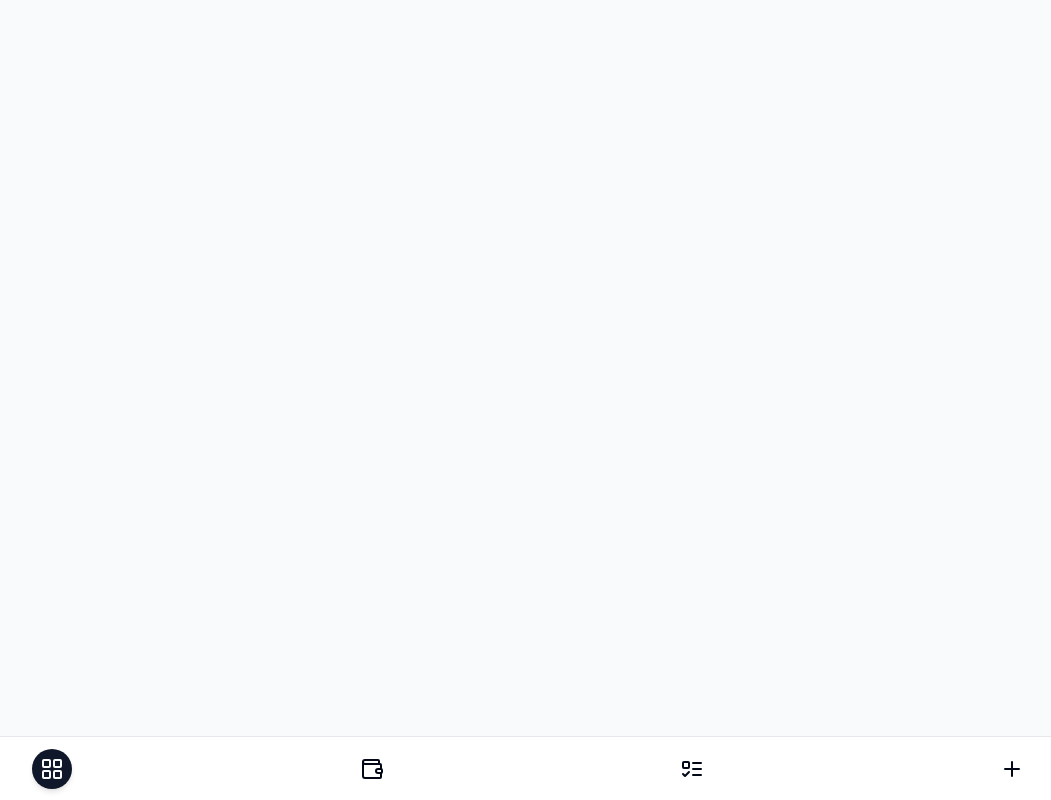
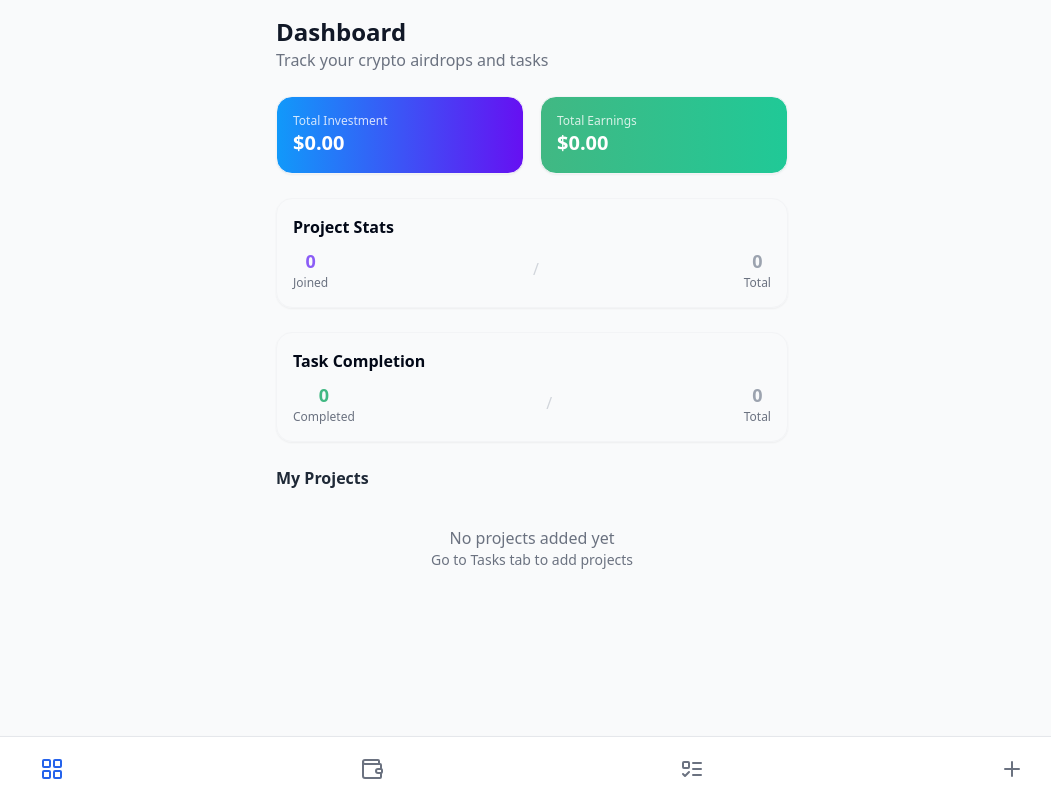
Before and after one commit to Vansh8084/1, a React (Vite) app: page / in a window 1280 px wide. Shown: the whole page, without its empty margins (108-1159 px from the left). Built offline with nearby package versions, Linux system fonts and the light colour scheme.

Commit message:
Fix: Make content visible
Ensure content renders correctly.

```diff
--- a/src/App.tsx
+++ b/src/App.tsx
@@ -4,7 +4,6 @@ import { Toaster as Sonner } from "@/components/ui/sonner";
 import { TooltipProvider } from "@/components/ui/tooltip";
 import { QueryClient, QueryClientProvider } from "@tanstack/react-query";
 import { BrowserRouter, Routes, Route } from "react-router-dom";
-import Index from "./pages/Index";
 import NotFound from "./pages/NotFound";
 import Explore from "@/components/views/Explore";
 import ProjectDetail from "@/components/views/ProjectDetail";
@@ -23,7 +22,6 @@ const App = () => (
       <BrowserRouter>
         <Routes>
           <Route path="/" element={<MainLayout />}>
-            {/* Render dashboard directly here, same for other tabs */}
             <Route index element={<Dashboard />} />
             <Route path="investment" element={<Investment />} />
             <Route path="tasks" element={<Tasks />} />
--- a/src/components/layout/MainLayout.tsx
+++ b/src/components/layout/MainLayout.tsx
@@ -1,6 +1,6 @@
 
 import { useState, useEffect } from "react";
-import { useNavigate, useLocation } from "react-router-dom";
+import { useNavigate, useLocation, Outlet } from "react-router-dom";
 import { cn } from "@/lib/utils";
 import { LayoutGrid, Wallet, ListTodo, ArrowLeft, Plus } from "lucide-react";
 
@@ -25,7 +25,8 @@ const MainLayout = () => {
     <div className="flex flex-col h-screen overflow-hidden bg-gray-50">
       <main className="flex-1 overflow-y-auto pb-16 px-4 pt-4">
         <div className="max-w-lg mx-auto">
-          {/* Main content is routed; nothing rendered directly here */}
+          {/* This is where the route content is rendered */}
+          <Outlet />
         </div>
       </main>
       <div className="fixed bottom-0 left-0 right-0 h-16 bg-white border-t border-gray-200 flex justify-around items-center shadow-lg z-10">
--- a/src/index.css
+++ b/src/index.css
@@ -1,3 +1,4 @@
+
 @tailwind base;
 @tailwind components;
 @tailwind utilities;
@@ -32,16 +33,7 @@
     --input: 214.3 31.8% 91.4%;
     --ring: 222.2 84% 4.9%;
 
-    --radius: 1rem;
-
-    --sidebar-background: 0 0% 98%;
-    --sidebar-foreground: 240 5.3% 26.1%;
-    --sidebar-primary: 240 5.9% 10%;
-    --sidebar-primary-foreground: 0 0% 98%;
-    --sidebar-accent: 240 4.8% 95.9%;
-    --sidebar-accent-foreground: 240 5.9% 10%;
-    --sidebar-border: 220 13% 91%;
-    --sidebar-ring: 217.2 91.2% 59.8%;
+    --radius: 0.5rem;
   }
 
   .dark {
@@ -72,14 +64,6 @@
     --border: 217.2 32.6% 17.5%;
     --input: 217.2 32.6% 17.5%;
     --ring: 212.7 26.8% 83.9%;
-    --sidebar-background: 240 5.9% 10%;
-    --sidebar-foreground: 240 4.8% 95.9%;
-    --sidebar-primary: 224.3 76.3% 48%;
-    --sidebar-primary-foreground: 0 0% 100%;
-    --sidebar-accent: 240 3.7% 15.9%;
-    --sidebar-accent-foreground: 240 4.8% 95.9%;
-    --sidebar-border: 240 3.7% 15.9%;
-    --sidebar-ring: 217.2 91.2% 59.8%;
   }
 }
 
@@ -87,78 +71,54 @@
   * {
     @apply border-border;
   }
-
   body {
     @apply bg-background text-foreground;
-    font-feature-settings: "ss01", "ss02", "cv01", "cv02", "cv03";
-  }
-
-  html {
-    @apply scroll-smooth;
   }
 }
 
+/* Custom utility classes for the project */
 @layer components {
-  .gradient-card {
-    @apply rounded-xl shadow-lg backdrop-blur-sm bg-opacity-20 border border-white/10 overflow-hidden p-4;
+  .nav-icon {
+    @apply flex items-center justify-center h-12 w-12 rounded-full text-gray-500 transition-colors;
+  }
+
+  .nav-icon-active {
+    @apply text-blue-600;
   }
 
   .stats-card {
-    @apply rounded-xl shadow-md p-4 bg-white/90 backdrop-blur-sm border border-gray-100;
+    @apply rounded-2xl p-4 shadow-sm border border-gray-100;
   }
 
-  .nav-icon {
-    @apply flex h-10 w-10 items-center justify-center rounded-full transition-colors;
+  .bg-gradient-blue {
+    @apply bg-gradient-to-br from-blue-500 to-blue-600;
   }
 
-  .nav-icon-active {
-    @apply bg-primary text-primary-foreground shadow-md;
+  .bg-gradient-green {
+    @apply bg-gradient-to-br from-green-500 to-green-600;
   }
 
   .project-card {
-    @apply rounded-xl shadow-md p-4 bg-white/90 backdrop-blur-sm border border-gray-100 mb-3 flex items-center;
+    @apply flex items-center p-4 mb-3 bg-white rounded-xl shadow-sm border border-gray-100;
   }
 
   .progress-bar {
-    @apply h-2 rounded-full bg-gray-200 overflow-hidden;
+    @apply h-2 bg-gray-200 rounded-full overflow-hidden;
   }
 
   .progress-value {
-    @apply h-full rounded-full transition-all duration-300;
+    @apply h-full rounded-full;
+  }
+
+  .text-crypto-purple {
+    @apply text-purple-600;
+  }
+
+  .text-crypto-green {
+    @apply text-green-600;
+  }
+
+  .text-crypto-blue {
+    @apply text-blue-600;
   }
 }
-
-@layer utilities {
-  .scrollbar-hide {
-    -ms-overflow-style: none;
-    scrollbar-width: none;
-  }
-
-  .scrollbar-hide::-webkit-scrollbar {
-    display: none;
-  }
-
-  .glass-effect {
-    @apply backdrop-blur-md bg-white/30 border border-white/20;
-  }
-
-  .text-gradient {
-    @apply bg-clip-text text-transparent;
-  }
-
-  .gradient-blue {
-    @apply bg-gradient-blue;
-  }
-
-  .gradient-purple {
-    @apply bg-gradient-purple;
-  }
-
-  .gradient-green {
-    @apply bg-gradient-green;
-  }
-
-  .gradient-orange {
-    @apply bg-gradient-orange;
-  }
-}
--- a/src/pages/Index.tsx
+++ b/src/pages/Index.tsx
@@ -1,7 +1,6 @@
-import MainLayout from "@/components/layout/MainLayout";
 
 const Index = () => {
-  return <MainLayout />;
+  return null; // This is no longer needed since MainLayout is directly used in App.tsx
 };
 
 export default Index;
```
